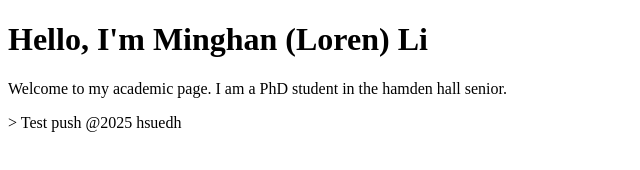
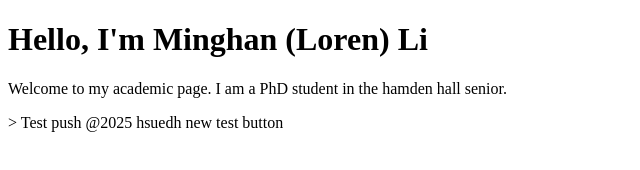
Before and after one commit to lorennnliii/my-profile-site, a plain HTML site: page index.html in a window 1280 px wide. Shown: the whole page, without its empty margins (0-640 px from the left). Drawn offline with Linux system fonts and the light colour scheme.

Commit message:
new test button

```diff
--- a/index.html
+++ b/index.html
@@ -7,6 +7,7 @@
     <p>Welcome to my academic page.
       I am a PhD student in the hamden hall senior.</p>
       > Test push @2025 hsuedh
+      new test button
     </p >
   </body>
 </html>
```
